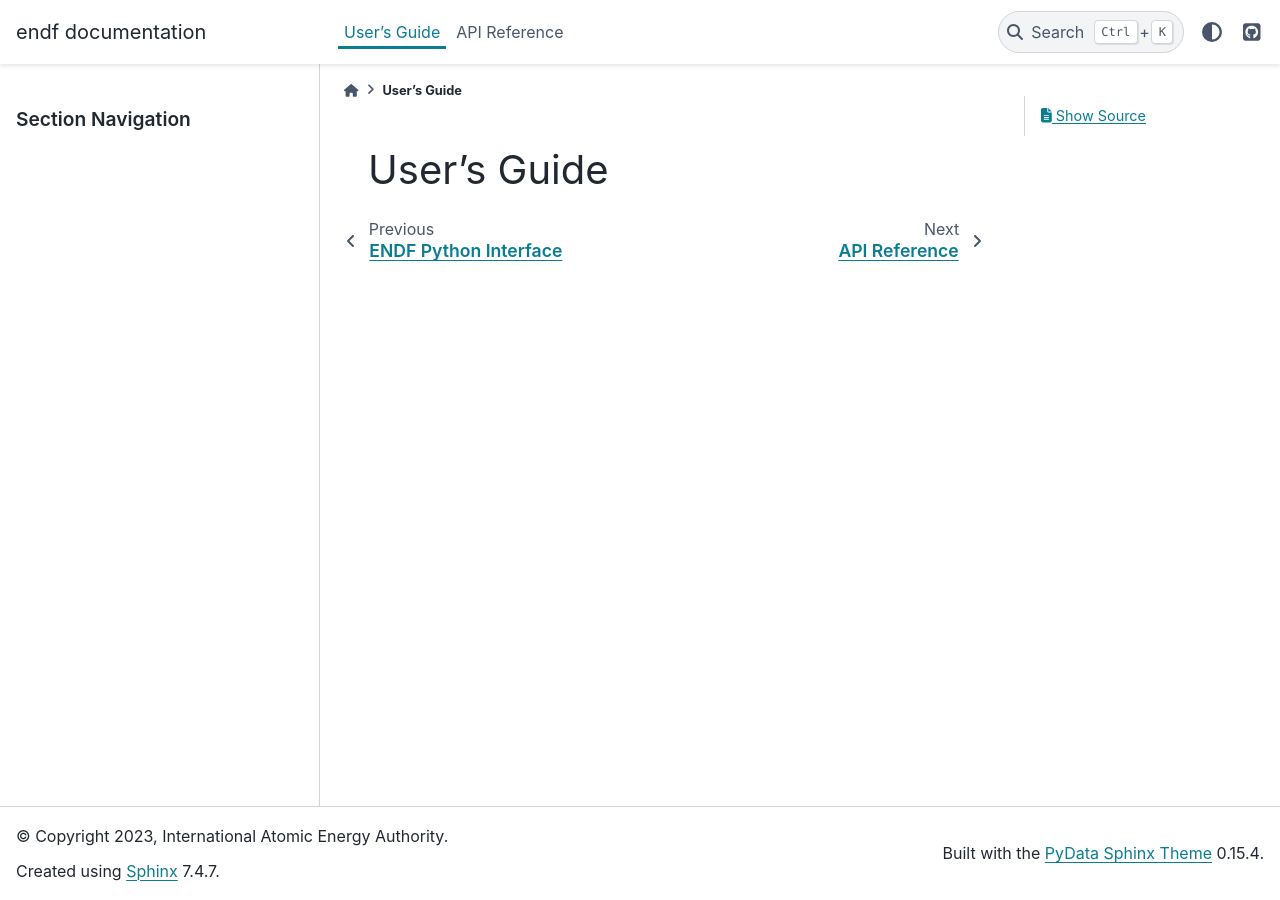
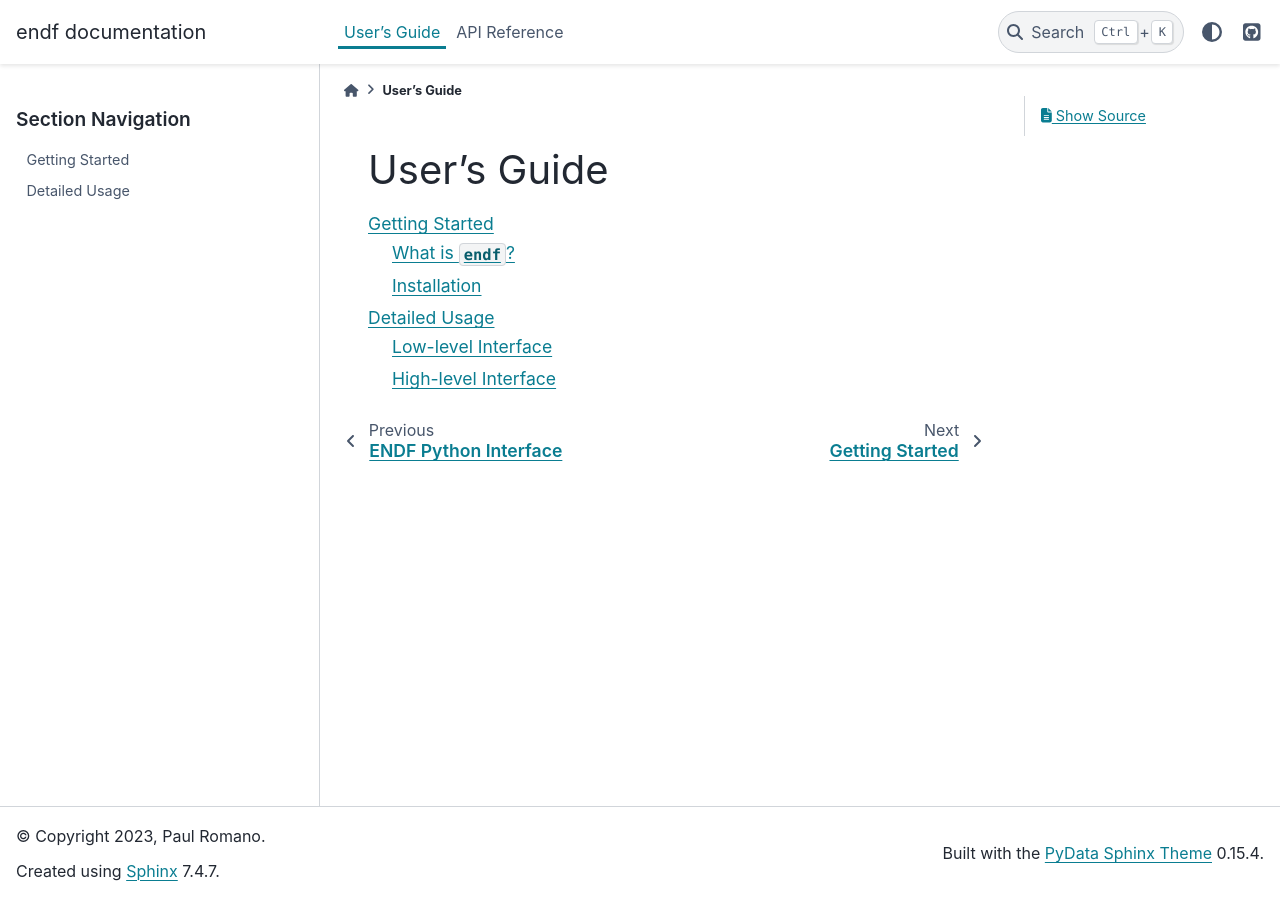
Before and after one commit to paulromano/endf-python, a Sphinx documentation site: the page built from doc/source/user/index.rst, in a window 1280 px wide. Built offline with Sphinx 7.4.7 and the PyData theme 0.15.4, drawn with Linux system fonts in a browser that asks for light colours.

Commit message:
Expand documentation

```diff
--- a/doc/source/conf.py
+++ b/doc/source/conf.py
@@ -7,7 +7,7 @@
 # https://www.sphinx-doc.org/en/master/usage/configuration.html#project-information
 
 project = 'endf'
-copyright = '2023, International Atomic Energy Authority'
+copyright = '2023, Paul Romano'
 author = 'Paul Romano'
 
 # -- General configuration ---------------------------------------------------
@@ -44,3 +44,4 @@ html_theme_options = {
 }
 
 napoleon_use_rtype = False
+napoleon_use_ivar = True
--- a/doc/source/reference/index.rst
+++ b/doc/source/reference/index.rst
@@ -2,16 +2,34 @@
 
 API Reference
 =============
+
+.. module:: endf
+
+Low-level Interface
+-------------------
 
 .. autosummary::
    :toctree: generated
    :nosignatures:
    :template: myclass.rst
 
-   endf.Material
+   Material
 
 .. autosummary::
    :toctree: generated
    :nosignatures:
 
-   endf.get_materials
+   get_materials
+
+High-level Interface
+--------------------
+
+.. autosummary::
+   :toctree: generated
+   :nosignatures:
+   :template: myclass.rst
+
+   IncidentNeutron
+   Tabulated1D
+   Reaction
+   Product
--- a/doc/source/user/index.rst
+++ b/doc/source/user/index.rst
@@ -2,3 +2,9 @@
 
 User's Guide
 ============
+
+.. toctree::
+   :maxdepth: 2
+
+   getting_started
+   usage
--- a/src/endf/__init__.py
+++ b/src/endf/__init__.py
@@ -3,4 +3,7 @@
 
 from .endf import *
 from .incident_neutron import *
+from .function import *
+from .product import *
+from .reaction import *
 from . import ace
```
Also changed, not shown: doc/source/user/getting_started.rst (added, +29 -0 lines), doc/source/user/usage.rst (added, +57 -0 lines), 1 other file.
